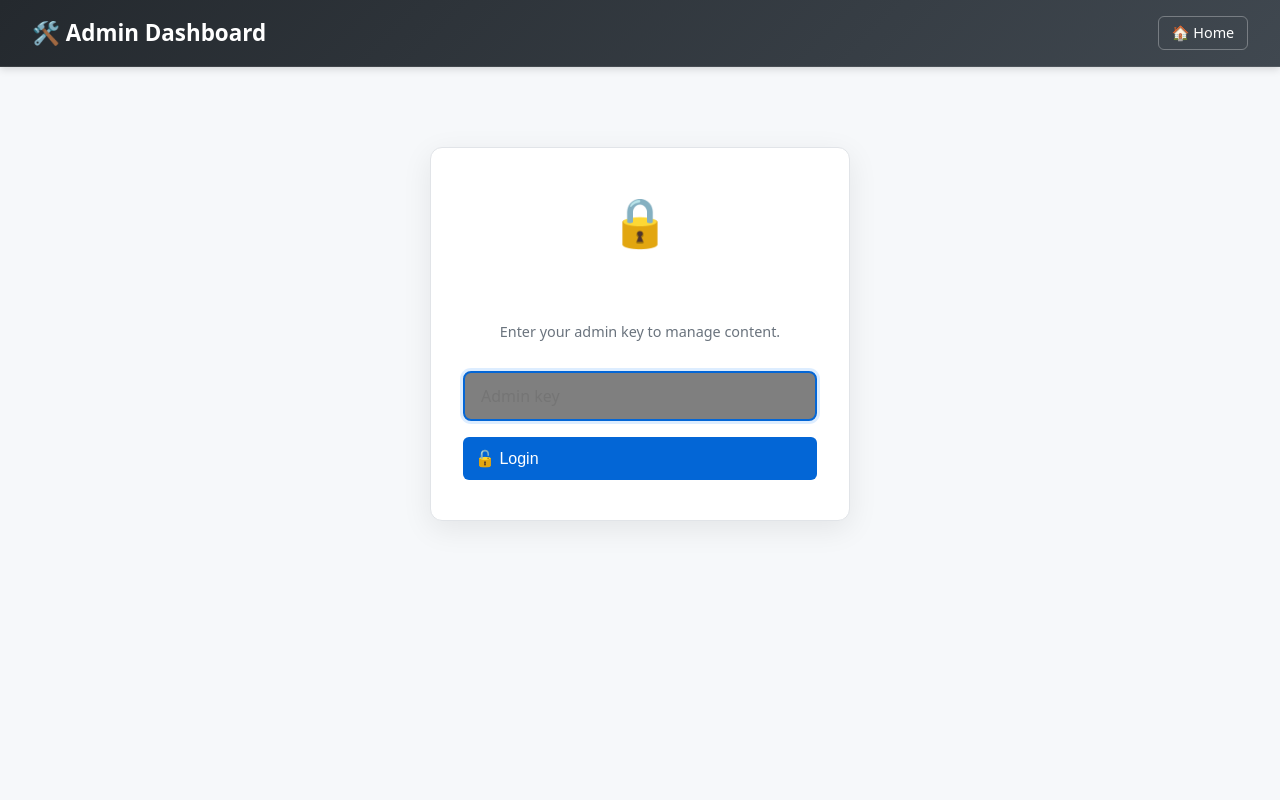
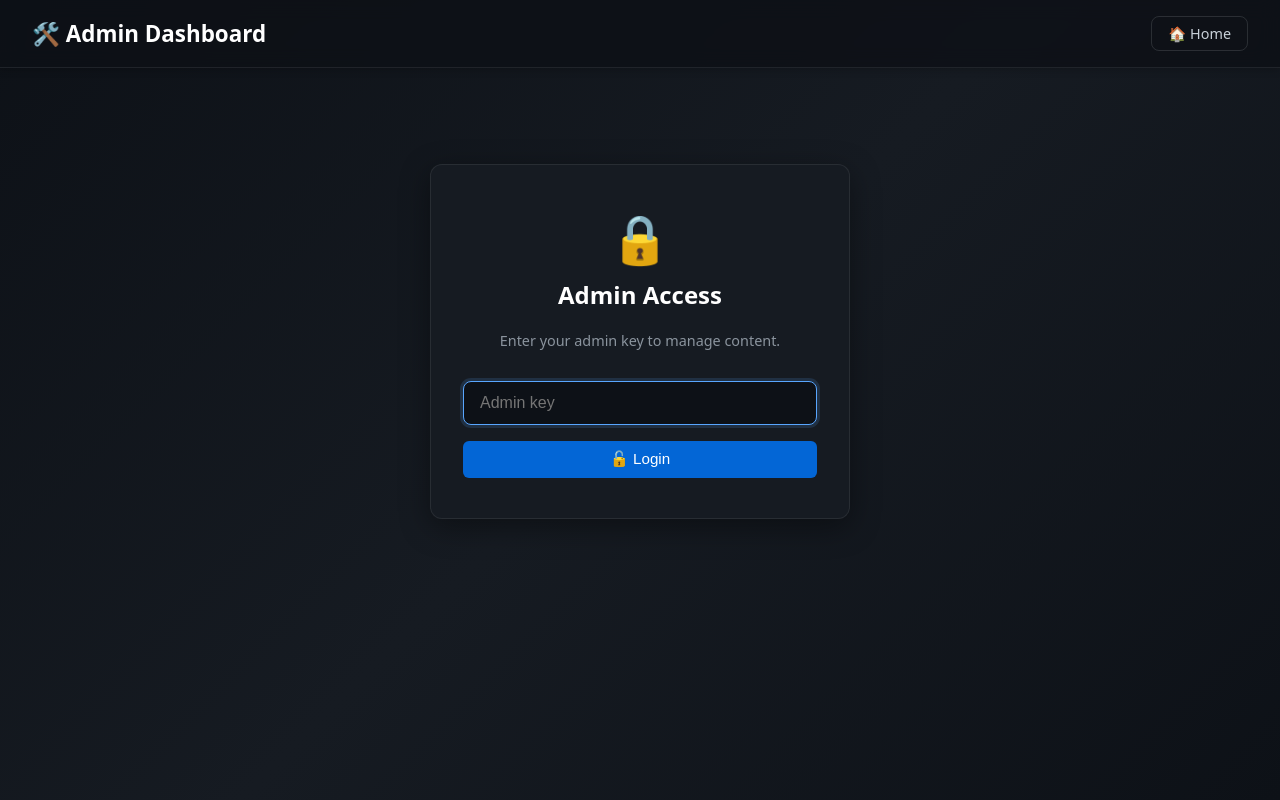
Before and after one commit to stork080/tds-homework, a Flask app: page /admin in a window 1280 px wide. Run offline with Flask 3, Linux system fonts and the light colour scheme; parts of the project's set-up code (start-up, migrations or seed data) failed here and were passed over; some libraries are stand-ins or nearby versions.

Commit message:
Update admin.html

```diff
--- a/templates/admin.html
+++ b/templates/admin.html
@@ -4,214 +4,200 @@
   <meta charset="utf-8">
   <meta name="viewport" content="width=device-width, initial-scale=1">
   <title>Admin Dashboard — TDS Hub</title>
-  <link rel="stylesheet" href="/static/style.css">
   <style>
     :root {
       --primary: #0366d6;
       --primary-dark: #0250a3;
       --danger: #d73a49;
       --danger-dark: #b02735;
-      --secondary: #6a737d;
-      --secondary-dark: #545b62;
-      --success: #28a745;
-      --bg: #f6f8fa;
-      --border: #e1e4e8;
-      --text: #24292e;
+      --bg: #0d1117;
+      --panel-bg: #161b22;
+      --border: rgba(255,255,255,.08);
+      --text: #e6edf3;
+      --text-muted: #8b949e;
     }
     * { box-sizing: border-box; }
-    body { margin: 0; font-family: system-ui, -apple-system, sans-serif; background: var(--bg); color: var(--text); }
+    body {
+      margin: 0;
+      font-family: system-ui, -apple-system, sans-serif;
+      background: linear-gradient(135deg, #0d1117 0%, #161b22 50%, #0d1117 100%);
+      background-attachment: fixed;
+      color: var(--text);
+      min-height: 100vh;
+    }
 
+    /* ===== HEADER ===== */
     header {
-      background: linear-gradient(135deg, #24292e 0%, #404850 100%);
-      color: white;
+      background: rgba(13, 17, 23, 0.85);
+      backdrop-filter: blur(10px);
+      border-bottom: 1px solid var(--border);
       padding: 1rem 2rem;
       display: flex;
       justify-content: space-between;
       align-items: center;
-      box-shadow: 0 2px 8px rgba(0,0,0,.15);
+      position: sticky;
+      top: 0;
+      z-index: 100;
+      box-shadow: 0 2px 8px rgba(0,0,0,.2);
     }
-    header h1 { margin: 0; font-size: 1.4rem; display: flex; align-items: center; gap: .5rem; }
-    header .actions { display: flex; gap: .5rem; }
+    header h1 { margin: 0; font-size: 1.4rem; display: flex; align-items: center; gap: .5rem; color: #fff; }
+    header nav { display: flex; gap: .5rem; }
+    header nav a, header button {
+      color: #c9d1d9; background: transparent; text-decoration: none;
+      padding: .45rem 1rem; border-radius: 8px;
+      border: 1px solid rgba(255,255,255,.12);
+      font-size: .9rem; font-weight: 500; cursor: pointer;
+      transition: all .2s ease;
+    }
+    header nav a:hover, header button:hover {
+      background: rgba(88,166,255,.15);
+      border-color: #58a6ff;
+      color: #fff;
+      transform: translateY(-1px);
+    }
 
-    .admin-wrap { max-width: 1100px; margin: 2rem auto; padding: 0 1rem; }
-
+    /* ===== LOGIN BOX ===== */
     .login-box {
-      max-width: 420px; margin: 5rem auto;
-      background: white; padding: 2.5rem 2rem;
-      border-radius: 12px;
-      box-shadow: 0 8px 30px rgba(0,0,0,.08);
-      border: 1px solid var(--border);
-      text-align: center;
+      max-width: 420px; margin: 6rem auto; background: var(--panel-bg);
+      padding: 2.5rem 2rem; border-radius: 12px; box-shadow: 0 8px 30px rgba(0,0,0,.4);
+      border: 1px solid var(--border); text-align: center;
     }
-    .login-box h2 { margin-top: 0; }
+    .login-box h2 { margin-top: 0; color: #fff; }
     .login-box .lock { font-size: 3rem; margin-bottom: .5rem; }
     .login-box input {
       width: 100%; padding: .75rem 1rem; margin: 1rem 0;
-      border: 2px solid var(--border); border-radius: 8px;
-      font-size: 1rem; transition: border-color .15s;
+      border: 1px solid var(--border); border-radius: 8px;
+      font-size: 1rem; background: var(--bg); color: white;
+      transition: all .2s;
     }
-    .login-box input:focus { outline: none; border-color: var(--primary); }
-    .login-box button { width: 100%; padding: .75rem; font-size: 1rem; }
+    .login-box input:focus { outline: none; border-color: #58a6ff; box-shadow: 0 0 0 3px rgba(88,166,255,.15); }
 
+    /* ===== BUTTONS ===== */
+    button {
+      background: var(--primary); color: white; border: none;
+      padding: .6rem 1.1rem; border-radius: 6px; cursor: pointer;
+      font-size: .95rem; font-weight: 500; transition: all .15s;
+      display: inline-flex; align-items: center; justify-content: center; gap: .35rem;
+    }
+    button:hover:not(:disabled) { background: var(--primary-dark); transform: translateY(-1px); }
+    button:active:not(:disabled) { transform: scale(.97); }
+    button:disabled { opacity: .6; cursor: not-allowed; }
+    button.btn-danger { background: var(--danger); }
+    button.btn-danger:hover:not(:disabled) { background: var(--danger-dark); }
+    button.btn-secondary { background: #21262d; color: #c9d1d9; border: 1px solid var(--border); }
+    button.btn-secondary:hover:not(:disabled) { background: #30363d; color: #fff; }
+    button.btn-success { background: #238636; }
+    button.btn-success:hover:not(:disabled) { background: #2ea043; }
+    button.btn-small { padding: .3rem .7rem; font-size: .82rem; }
+
+    /* ===== WRAPPER & PANELS ===== */
+    .admin-wrap { max-width: 1100px; margin: 2rem auto; padding: 0 1rem 4rem; }
     .panel {
-      background: white; border: 1px solid var(--border);
+      background: var(--panel-bg); border: 1px solid var(--border);
       border-radius: 12px; padding: 1.5rem; margin-bottom: 1.5rem;
-      box-shadow: 0 1px 3px rgba(0,0,0,.04);
+      box-shadow: 0 4px 12px rgba(0,0,0,.15);
+      animation: fadeUp .4s ease;
     }
+    @keyframes fadeUp { from { opacity: 0; transform: translateY(10px); } to { opacity: 1; transform: translateY(0); } }
+
     .panel h2 {
       margin: 0 0 1rem; font-size: 1.15rem;
       display: flex; align-items: center; gap: .5rem;
-      border-bottom: 1px solid var(--border); padding-bottom: .75rem;
+      border-bottom: 1px solid var(--border); padding-bottom: .75rem; color: #fff;
     }
     .panel h2 .count {
       margin-left: auto; background: var(--bg);
       padding: .15rem .6rem; border-radius: 20px;
-      font-size: .8rem; font-weight: normal; color: var(--secondary);
+      font-size: .8rem; font-weight: normal; color: var(--text-muted);
+      border: 1px solid var(--border);
     }
 
+    /* ===== FORMS & INPUTS ===== */
     .row { display: flex; gap: .5rem; align-items: stretch; flex-wrap: wrap; margin-bottom: .75rem; }
     .row input, .row select, .row textarea {
       padding: .6rem .8rem; border: 1px solid var(--border);
       border-radius: 6px; font-family: inherit; font-size: .95rem;
-      transition: border-color .15s, box-shadow .15s;
+      background: var(--bg); color: white; transition: all .2s;
     }
     .row input:focus, .row select:focus, .row textarea:focus {
-      outline: none; border-color: var(--primary); box-shadow: 0 0 0 3px rgba(3,102,214,.1);
+      outline: none; border-color: #58a6ff; box-shadow: 0 0 0 3px rgba(88,166,255,.15);
     }
     .row input, .row select { flex: 1; min-width: 130px; }
-    .row textarea { flex: 1 1 100%; min-height: 100px; font-family: ui-monospace, monospace; font-size: .9rem; }
+    .row textarea { flex: 1 1 100%; min-height: 120px; font-family: ui-monospace, monospace; font-size: .9rem; resize: vertical; }
 
-    button {
-      background: var(--primary); color: white; border: none;
-      padding: .6rem 1.1rem; border-radius: 6px; cursor: pointer;
-      font-size: .95rem; font-weight: 500;
-      transition: background .15s, transform .05s;
-      display: inline-flex; align-items: center; gap: .35rem;
-    }
-    button:hover:not(:disabled) { background: var(--primary-dark); }
-    button:active:not(:disabled) { transform: scale(.97); }
-    button:disabled { opacity: .6; cursor: not-allowed; }
-
-    button.btn-danger { background: var(--danger); }
-    button.btn-danger:hover:not(:disabled) { background: var(--danger-dark); }
-    button.btn-secondary { background: var(--secondary); }
-    button.btn-secondary:hover:not(:disabled) { background: var(--secondary-dark); }
-    button.btn-success { background: var(--success); }
-    button.btn-success:hover:not(:disabled) { background: #1e7e34; }
-    button.btn-ghost { background: transparent; color: var(--text); border: 1px solid var(--border); }
-    button.btn-ghost:hover:not(:disabled) { background: var(--bg); }
-    button.btn-small { padding: .3rem .7rem; font-size: .82rem; }
-
+    /* ===== ITEMS / LISTS ===== */
     .item {
       display: flex; align-items: center; gap: .75rem;
       padding: .75rem 1rem; margin: .5rem 0;
-      background: var(--bg); border-left: 3px solid var(--primary);
-      border-radius: 6px;
-      transition: background .15s, transform .1s;
+      background: var(--bg); border-left: 3px solid #58a6ff;
+      border-radius: 6px; transition: all .2s ease;
+      border: 1px solid var(--border); border-left-width: 3px;
     }
-    .item:hover { background: #eef1f4; transform: translateX(2px); }
+    .item:hover { background: #1c2128; transform: translateX(4px); border-color: #58a6ff; box-shadow: 0 4px 12px rgba(88,166,255,.1); }
     .item.is-project { border-left-color: #f59e0b; }
+    .item.is-project:hover { border-color: #f59e0b; box-shadow: 0 4px 12px rgba(245,158,11,.1); }
+
     .item .item-info { flex: 1; min-width: 0; }
-    .item .item-title { font-weight: 600; margin-bottom: .15rem; overflow: hidden; text-overflow: ellipsis; white-space: nowrap; }
-    .item .item-sub { font-size: .82rem; color: var(--secondary); }
+    .item .item-title { font-weight: 600; margin-bottom: .15rem; color: #fff; overflow: hidden; text-overflow: ellipsis; white-space: nowrap; }
+    .item .item-sub { font-size: .82rem; color: var(--text-muted); display: flex; align-items: center; gap: .5rem; }
     .item .item-actions { display: flex; gap: .4rem; flex-shrink: 0; }
 
-    .empty-state {
-      text-align: center; padding: 2rem 1rem;
-      color: var(--secondary); font-style: italic;
-      border: 2px dashed var(--border); border-radius: 8px;
-    }
+    /* ===== BADGES & HELPERS ===== */
+    .badge { display: inline-block; padding: .15rem .5rem; border-radius: 12px; font-size: .72rem; font-weight: 600; text-transform: uppercase; letter-spacing: .3px;}
+    .badge-week { background: rgba(3,102,214,.15); color: #58a6ff; }
+    .badge-project { background: rgba(245,158,11,.15); color: #f59e0b; }
 
-    .msg {
-      padding: .85rem 1rem; border-radius: 8px; margin-bottom: 1rem;
-      display: none; font-weight: 500;
-      animation: slideDown .25s ease;
-    }
-    .msg.ok { background: #d4f5d4; color: #155724; border-left: 4px solid var(--success); display: block; }
-    .msg.err { background: #ffe0e0; color: #8b1a1a; border-left: 4px solid var(--danger); display: block; }
-    @keyframes slideDown {
-      from { transform: translateY(-10px); opacity: 0; }
-      to { transform: translateY(0); opacity: 1; }
-    }
+    .empty-state { text-align: center; padding: 2rem 1rem; color: var(--text-muted); font-style: italic; border: 2px dashed var(--border); border-radius: 8px; background: rgba(255,255,255,.02); }
+    .helper-text { font-size: .85rem; color: var(--text-muted); margin-bottom: 1rem; }
+
+    /* ===== TOAST MESSAGES ===== */
+    .msg { padding: .85rem 1rem; border-radius: 8px; margin-bottom: 1rem; display: none; font-weight: 500; animation: slideDown .25s ease; }
+    .msg.ok { background: rgba(40,167,69,.15); color: #3fb950; border: 1px solid rgba(40,167,69,.3); display: block; }
+    .msg.err { background: rgba(215,58,73,.15); color: #f85149; border: 1px solid rgba(215,58,73,.3); display: block; }
+    @keyframes slideDown { from { transform: translateY(-10px); opacity: 0; } to { transform: translateY(0); opacity: 1; } }
 
     .hidden { display: none !important; }
 
+    /* ===== SPINNER ===== */
     .spinner {
       display: inline-block; width: 14px; height: 14px;
-      border: 2px solid rgba(255,255,255,.4);
-      border-top-color: white; border-radius: 50%;
+      border: 2px solid rgba(255,255,255,.4); border-top-color: white; border-radius: 50%;
       animation: spin .6s linear infinite;
     }
     @keyframes spin { to { transform: rotate(360deg); } }
 
-    .confirm-overlay {
-      position: fixed; inset: 0; background: rgba(0,0,0,.4);
-      display: flex; align-items: center; justify-content: center;
-      z-index: 1000; animation: fadeIn .15s;
-    }
-    .confirm-box {
-      background: white; padding: 2rem; border-radius: 12px;
-      max-width: 400px; width: 90%; box-shadow: 0 10px 40px rgba(0,0,0,.2);
-      animation: scaleIn .2s;
-    }
-    .confirm-box h3 { margin-top: 0; }
-    .confirm-box p { color: var(--secondary); margin-bottom: 1.5rem; }
-    .confirm-box .buttons { display: flex; gap: .5rem; justify-content: flex-end; }
-    @keyframes fadeIn { from { opacity: 0; } to { opacity: 1; } }
-    @keyframes scaleIn { from { transform: scale(.9); opacity: 0; } to { transform: scale(1); opacity: 1; } }
-
-    .kbd-hint {
-      font-size: .78rem; color: var(--secondary);
-      display: flex; align-items: center; gap: .3rem;
-      margin-top: .25rem;
-    }
-    .kbd-hint kbd {
-      background: var(--bg); border: 1px solid var(--border);
-      padding: .05rem .4rem; border-radius: 4px;
-      font-family: ui-monospace, monospace; font-size: .75rem;
-    }
-
-    .badge {
-      display: inline-block; padding: .15rem .5rem;
-      border-radius: 12px; font-size: .72rem; font-weight: 600;
-      text-transform: uppercase; letter-spacing: .3px;
-    }
-    .badge-week { background: #dbeafe; color: #1e40af; }
-    .badge-project { background: #fef3c7; color: #92400e; }
-
     @media (max-width: 640px) {
-      header { padding: 1rem; }
-      header h1 { font-size: 1.1rem; }
+      header { flex-direction: column; gap: 1rem; padding: 1rem; }
       .row { flex-direction: column; }
       .item { flex-direction: column; align-items: stretch; }
-      .item .item-actions { justify-content: flex-end; }
+      .item .item-actions { justify-content: flex-end; margin-top: .5rem; }
     }
   </style>
 </head>
 <body>
   <header>
     <h1>🛠️ Admin Dashboard</h1>
-    <div class="actions">
-      <a href="/" style="color:white; text-decoration:none; padding:.4rem .8rem; border:1px solid rgba(255,255,255,.3); border-radius:6px; font-size:.9rem;">🏠 Home</a>
-      <button id="logout-btn" class="btn-secondary btn-small hidden" onclick="logout()">🚪 Logout</button>
-    </div>
+    <nav>
+      <a href="/">🏠 Home</a>
+      <button id="logout-btn" class="hidden" onclick="logout()">🚪 Logout</button>
+    </nav>
   </header>
 
-  <!-- Login screen -->
+  <!-- Login Screen -->
   <div id="login-screen" class="login-box">
     <div class="lock">🔒</div>
     <h2>Admin Access</h2>
-    <p style="color:#6a737d; font-size:.9rem;">Enter your admin key to manage content.</p>
+    <p style="color:#8b949e; font-size:.9rem;">Enter your admin key to manage content.</p>
     <input id="admin-key-input" type="password" placeholder="Admin key" autocomplete="off" autofocus>
-    <button onclick="login()" id="login-btn">🔓 Login</button>
-    <p id="login-error" style="color:#d73a49; display:none; margin-top:1rem;">Invalid key. Try again.</p>
+    <button onclick="login(this)" id="login-btn" style="width: 100%;">🔓 Login</button>
+    <p id="login-error" style="color:#f85149; display:none; margin-top:1rem;">Invalid key. Try again.</p>
   </div>
 
-  <!-- Main dashboard -->
+  <!-- Dashboard -->
   <div id="dashboard" class="admin-wrap hidden">
     <div id="msg" class="msg"></div>
 
-    <!-- Weeks panel -->
+    <!-- Weeks Panel -->
     <div class="panel">
       <h2>📅 Weeks & Projects <span class="count" id="week-count">0</span></h2>
       <div class="row">
@@ -223,25 +209,32 @@
         </select>
         <button onclick="createWeek(this)" id="add-week-btn">➕ Add</button>
       </div>
-      <div class="kbd-hint">💡 Press <kbd>Enter</kbd> in the name field to add quickly</div>
       <div id="week-list" style="margin-top:1rem;"></div>
     </div>
 
-    <!-- Questions panel -->
+    <!-- Questions Panel -->
     <div class="panel">
       <h2>❓ Questions <span class="count" id="question-count">0</span></h2>
+
+      <p class="helper-text">Select a week or project below to view its questions and add new ones.</p>
       <div class="row">
-        <select id="q-week" onchange="loadQuestions()" style="max-width:300px;"></select>
+        <select id="q-week" onchange="loadQuestions()" style="max-width:400px;">
+          <option value="">-- Select a Week to manage questions --</option>
+        </select>
       </div>
-      <div class="row">
-        <input id="q-title" placeholder="Question title" onkeydown="if(event.key==='Enter')createQuestion()">
-        <input id="q-order" type="number" placeholder="Order" style="max-width:110px;">
-        <button onclick="createQuestion(this)" id="add-q-btn">➕ Add</button>
+
+      <div id="add-q-wrapper" class="hidden" style="margin-top: 1rem; padding-top: 1rem; border-top: 1px dashed var(--border);">
+        <div class="row">
+          <input id="q-title" placeholder="Enter new question title..." onkeydown="if(event.key==='Enter')createQuestion()">
+          <input id="q-order" type="number" placeholder="Order" style="max-width:110px;">
+          <button onclick="createQuestion(this)" id="add-q-btn">➕ Add Question</button>
+        </div>
       </div>
+
       <div id="question-list" style="margin-top:1rem;"></div>
     </div>
 
-    <!-- Theory editor -->
+    <!-- Theory Editor Panel -->
     <div class="panel">
       <h2>📖 Edit Theory & Conclusion</h2>
       <div class="row">
@@ -261,9 +254,8 @@
         </div>
         <div class="row">
           <button onclick="saveQuestionEdit(this)" class="btn-success" id="save-edit-btn">💾 Save Changes</button>
-          <button onclick="loadQuestionForEdit()" class="btn-ghost">↺ Reset</button>
+          <button onclick="loadQuestionForEdit()" class="btn-secondary">↺ Reset</button>
         </div>
-        <div class="kbd-hint">💡 <kbd>Ctrl</kbd>+<kbd>S</kbd> to save</div>
       </div>
     </div>
   </div>
@@ -272,7 +264,6 @@
     let ADMIN_KEY = sessionStorage.getItem('admin_key') || '';
     let allWeeks = [];
 
-    // ---------- Helpers ----------
     const $ = id => document.getElementById(id);
 
     function escapeHtml(s) {
@@ -314,32 +305,10 @@
       return res;
     }
 
-    // ---------- Confirm dialog (replaces window.confirm) ----------
-    function confirmDialog(title, message) {
-      return new Promise(resolve => {
-        const overlay = document.createElement('div');
-        overlay.className = 'confirm-overlay';
-        overlay.innerHTML = `
-          <div class="confirm-box">
-            <h3>${title}</h3>
-            <p>${message}</p>
-            <div class="buttons">
-              <button class="btn-ghost" id="cf-no">Cancel</button>
-              <button class="btn-danger" id="cf-yes">Confirm</button>
-            </div>
-          </div>`;
-        document.body.appendChild(overlay);
-        overlay.querySelector('#cf-yes').onclick = () => { overlay.remove(); resolve(true); };
-        overlay.querySelector('#cf-no').onclick = () => { overlay.remove(); resolve(false); };
-        overlay.onclick = e => { if (e.target === overlay) { overlay.remove(); resolve(false); } };
-      });
-    }
-
-    // ---------- Auth ----------
-    async function login() {
+    async function login(btn) {
       const key = $('admin-key-input').value.trim();
       if (!key) return;
-      setLoading($('login-btn'), true);
+      setLoading(btn, true);
       try {
         const res = await fetch('/api/admin/verify', {
           method: 'POST',
@@ -355,7 +324,7 @@
           $('login-error').style.display = 'block';
         }
       } finally {
-        setLoading($('login-btn'), false);
+        setLoading(btn, false);
       }
     }
 
@@ -375,7 +344,6 @@
       await loadWeeks();
     }
 
-    // ---------- Weeks ----------
     async function loadWeeks() {
       const res = await fetch('/api/weeks');
       allWeeks = await res.json();
@@ -391,12 +359,10 @@
           div.className = 'item' + (w.is_project ? ' is-project' : '');
           div.innerHTML = `
             <div class="item-info">
-              <div class="item-title">
-                ${w.is_project ? '📦' : '📅'} ${escapeHtml(w.name)}
-              </div>
+              <div class="item-title">${w.is_project ? '📦' : '📅'} ${escapeHtml(w.name)}</div>
               <div class="item-sub">
                 <span class="badge ${w.is_project ? 'badge-project' : 'badge-week'}">${w.is_project ? 'Project' : 'Week'}</span>
-                &nbsp;·&nbsp; ${w.question_count} question${w.question_count === 1 ? '' : 's'}
+                ${w.question_count} question${w.question_count === 1 ? '' : 's'}
               </div>
             </div>
             <div class="item-actions">
@@ -406,10 +372,20 @@
         });
       }
 
-      // Refresh dropdowns
-      const opts = allWeeks.map(w => `<option value="${w.id}">${w.is_project ? '📦' : '📅'} ${escapeHtml(w.name)}</option>`).join('');
-      $('q-week').innerHTML = opts || '<option value="">— no weeks yet —</option>';
-      await loadQuestions();
+      // Update the dropdown
+      const opts = '<option value="">-- Select a Week to manage questions --</option>' +
+        allWeeks.map(w => `<option value="${w.id}">${w.is_project ? '📦' : '📅'} ${escapeHtml(w.name)}</option>`).join('');
+      $('q-week').innerHTML = opts;
+
+      // If a week was previously selected, keep it selected and reload questions
+      const currentVal = $('q-week').value;
+      if (currentVal) {
+        $('q-week').value = currentVal;
+        await loadQuestions();
+      } else {
+        $('add-q-wrapper').classList.add('hidden');
+        $('question-list').innerHTML = '';
+      }
     }
 
     async function createWeek(btn) {
@@ -419,10 +395,7 @@
       if (!name) return showMsg('Name required', false);
       setLoading(btn, true);
       try {
-        const res = await api('/api/admin/week', {
-          method: 'POST',
-          body: {name, order, is_project}
-        });
+        const res = await api('/api/admin/week', { method: 'POST', body: {name, order, is_project} });
         if (res.ok) {
           $('week-name').value = '';
           $('week-order').value = '';
@@ -436,9 +409,7 @@
 
     async function deleteWeek(id, btn) {
       const w = allWeeks.find(x => x.id === id);
-      const ok = await confirmDialog('Delete this ' + (w?.is_project ? 'project' : 'week') + '?',
-        `"${w?.name || ''}" and all its ${w?.question_count || 0} questions will be permanently removed. This cannot be undone.`);
-      if (!ok) return;
+      if (!confirm(`Delete "${w?.name}" and all its questions?`)) return;
       setLoading(btn, true);
       try {
         const res = await api('/api/admin/week/' + id, {method: 'DELETE'});
@@ -449,23 +420,28 @@
       }
     }
 
-    // ---------- Questions ----------
     async function loadQuestions() {
       const weekId = parseInt($('q-week').value);
       const list = $('question-list');
+
+      // Show the Add Question form ONLY if a week is selected
       if (!weekId) {
+        $('add-q-wrapper').classList.add('hidden');
         list.innerHTML = '';
         $('question-count').textContent = '0';
         $('edit-q-select').innerHTML = '<option value="">-- Select a question --</option>';
         return;
       }
+
+      $('add-q-wrapper').classList.remove('hidden');
+
       const res = await fetch('/api/weeks/' + weekId);
       const data = await res.json();
       $('question-count').textContent = data.questions.length;
 
       list.innerHTML = '';
       if (!data.questions.length) {
-        list.innerHTML = '<div class="empty-state">No questions in this week yet.</div>';
+        list.innerHTML = '<div class="empty-state">No questions in this week yet. Add one above 👆</div>';
       } else {
         data.questions.forEach((q, i) => {
           const div = document.createElement('div');
@@ -475,18 +451,16 @@
               <div class="item-title">${i + 1}. ${escapeHtml(q.title)}</div>
             </div>
             <div class="item-actions">
-              <a href="/question/${q.id}" target="_blank" style="background:var(--secondary);color:white;text-decoration:none;padding:.3rem .7rem;border-radius:6px;font-size:.82rem;">👁️ View</a>
+              <a href="/question/${q.id}" target="_blank" style="background:var(--panel-bg);color:white;border:1px solid var(--border);text-decoration:none;padding:.3rem .7rem;border-radius:6px;font-size:.82rem;">👁️ View</a>
               <button class="btn-danger btn-small" onclick="deleteQuestion(${q.id}, this)">🗑️</button>
             </div>`;
           list.appendChild(div);
         });
       }
-      // Populate edit select (across all weeks, not just current)
       await populateEditSelect();
     }
 
     async function populateEditSelect() {
-      // Fetch every week's questions
       const opts = [];
       for (const w of allWeeks) {
         const r = await fetch('/api/weeks/' + w.id);
@@ -506,10 +480,7 @@
       if (!title) return showMsg('Title required', false);
       setLoading(btn, true);
       try {
-        const res = await api('/api/admin/question', {
-          method: 'POST',
-          body: {week_id: weekId, title, order}
-        });
+        const res = await api('/api/admin/question', { method: 'POST', body: {week_id: weekId, title, order} });
         if (res.ok) {
           $('q-title').value = '';
           $('q-order').value = '';
@@ -522,8 +493,7 @@
     }
 
     async function deleteQuestion(qid, btn) {
-      const ok = await confirmDialog('Delete this question?', 'All its solutions and votes will also be removed.');
-      if (!ok) return;
+      if (!confirm('Delete this question?')) return;
       setLoading(btn, true);
       try {
         const res = await api('/api/admin/question/' + qid, {method: 'DELETE'});
@@ -534,7 +504,6 @@
       }
     }
 
-    // ---------- Theory editor ----------
     async function loadQuestionForEdit() {
       const qid = $('edit-q-select').value;
       if (!qid) { $('edit-area').classList.add('hidden'); return; }
@@ -566,22 +535,7 @@
       }
     }
 
-    // ---------- Keyboard shortcuts ----------
-    document.addEventListener('keydown', e => {
-      if ((e.ctrlKey || e.metaKey) && e.key === 's') {
-        e.preventDefault();
-        if (!$('edit-area').classList.contains('hidden')) saveQuestionEdit($('save-edit-btn'));
-      }
-      if (e.key === 'Escape') {
-        const overlay = document.querySelector('.confirm-overlay');
-        if (overlay) overlay.remove();
-      }
-    });
-
-    // ---------- Auto-login ----------
-    if (ADMIN_KEY) {
-      enterDashboard();
-    }
+    if (ADMIN_KEY) enterDashboard();
   </script>
 </body>
 </html>
```
